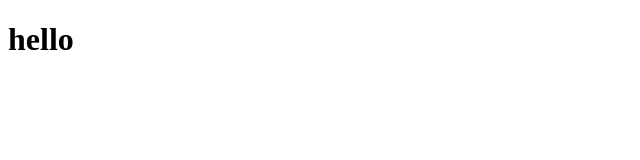
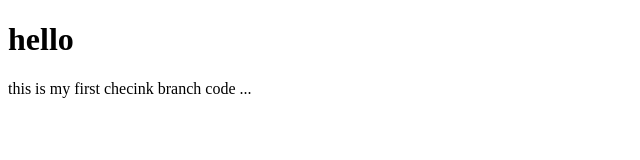
Before and after one commit to 12rajveerdoriya/second_repo, a plain HTML site: page index.html in a window 1280 px wide. Shown: the whole page, without its empty margins (0-640 px from the left). Drawn offline with Linux system fonts and the light colour scheme.

Commit message:
this is under feature branch

```diff
--- a/index.html
+++ b/index.html
@@ -7,5 +7,6 @@
 </head>
 <body>
     <h1>hello</h1>
+    <p>this is my first checink branch code ...</p>
 </body>
 </html>
```
